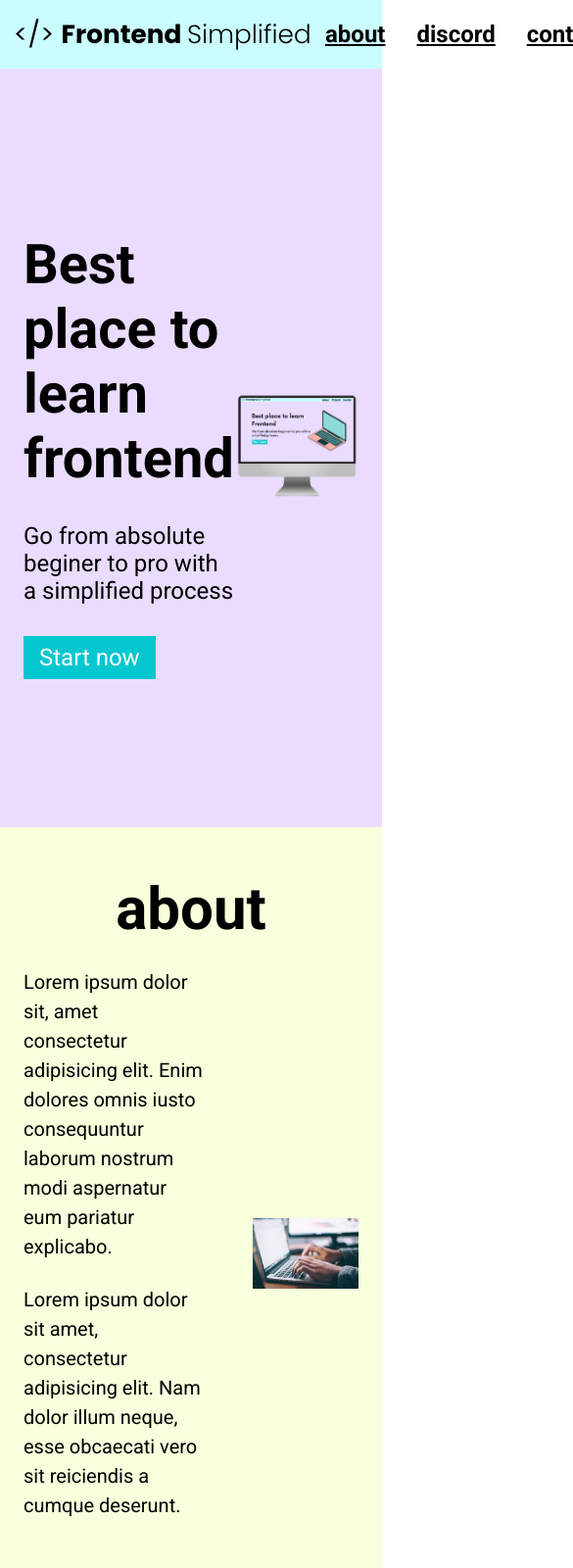
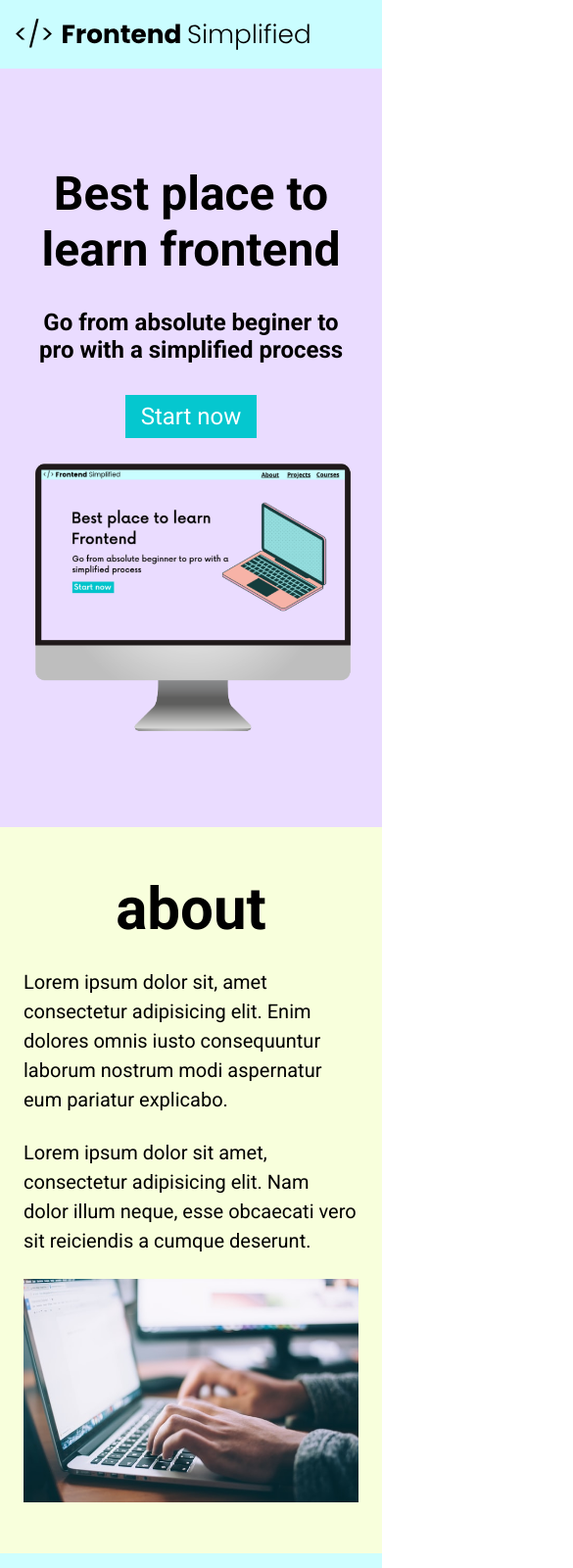
Before and after one commit to AKyndheart/Project-1, a plain HTML site: page index.html in a window 390 px wide. Shown: the top 1600 px of the page at 98% size, 585 px wide, since content can reach past the window. Drawn offline with Linux system fonts and the light colour scheme.

Commit message:
Added Responsiveness

```diff
--- a/index.html
+++ b/index.html
@@ -22,22 +22,23 @@
       <header>
         <div class="row">
           <div class="wrapper">
-            <div class="subheader">Best place to learn frontend</div>
-            <p class="sell">
+            <div class="subheader">Best place to learn frontend
+              <p class="sell">
               Go from absolute beginer to pro with a simplified process
-            </p>
-            <button>Start now</button>
+              </p>
+              <button class="start-now">Start now</button>
+            </div>
           </div>
-          <figure>
-            <img src="./Assets/laptop.png" alt="Home page image" />
-          </figure>
+            <figure class="home__figure">
+              <img src="./Assets/laptop.png" alt="Home page image" />
+            </figure>
         </div>
       </header>
     </section>
     <main>
       <section id="about">
         <h2>about</h2>
-        <div class="row"></div>
+        <div class="row">
           <div class="section__description">
             <div class="section__about--words">
               <p class="section__description--para">
@@ -81,7 +82,7 @@
       </section>
       <section id="contact">
         <h2>contact</h2>
-        <form action="">
+        <form class="form__bottom" action="">
           <span>Email</span>
           <input type="email" placeholder="3866@lsijax.com" />
           <span>Message</span>
--- a/style.css
+++ b/style.css
@@ -143,3 +143,63 @@ footer {
 .footer__link {
     padding: 0px 16px;
 }
+
+@media (max-width: 728px) {
+  .row {
+    flex-direction: column;
+  }
+  .subheader {
+    font-size: 48px;
+    text-align: center;
+    margin: 0 px;
+    padding: 0px;
+    display: flex;
+    flex-direction: column;
+    align-items: center;
+  }
+  .wrapper {
+    margin: 0px;
+  }
+  .home__figure {
+    max-height: 50vh;
+    max-width: 50vh;
+  }
+  .start-now {
+    max-width: 240px;
+  }
+  h1 {
+    text-align: center;
+    font-size: 60px;
+  }
+  ul {
+    display: none;
+  }
+  .section__description {
+    flex-direction: column;
+  }
+  .section__about--words {
+    width: 100%;
+  }
+  .about__figure--wrapper {
+    width: 100%;
+  }
+  #discord .section__description{
+    flex-direction: column-reverse;
+  }
+  .footer {
+    padding: 48px 24px;
+  }
+  .form__bottom {
+    width: 80vw;
+  }
+  footer {
+    padding: 48px 24px;
+  }
+  .footer__link {
+    padding: 0% 4px;
+    font-size: 18px;
+  }
+  .footer__links {
+    margin-bottom: 24px;
+  }
+  }
```
